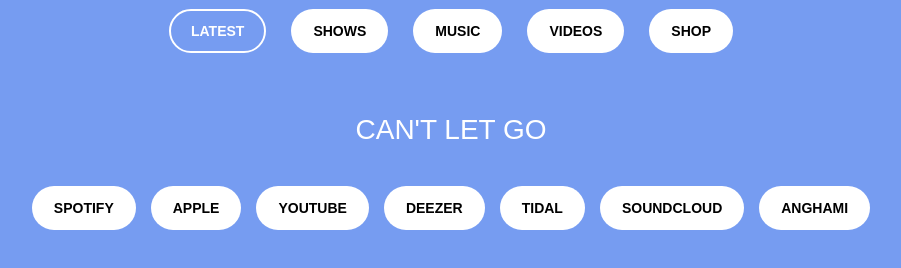
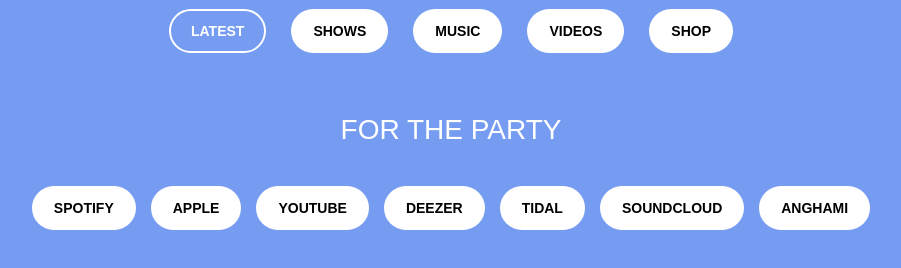
Before and after one commit to wifiwest/wifiwestmusic, a plain HTML site: page musiclog/new.html in a window 1280 px wide. Shown: the part 68-336 px from the top of the page, without its empty margins (189-1090 px from the left). Drawn offline with nearby package versions, Linux system fonts and the light colour scheme.

Commit message:
Update new.html

```diff
--- a/musiclog/new.html
+++ b/musiclog/new.html
@@ -84,7 +84,7 @@
 		</header>
 
         <div>
-            <h3 class="text-center text-white py-3">CAN'T LET GO</h3>
+            <h3 class="text-center text-white py-3">FOR THE PARTY</h3>
         </div>
 
 		<div class="wrap-bottom-links">
```
